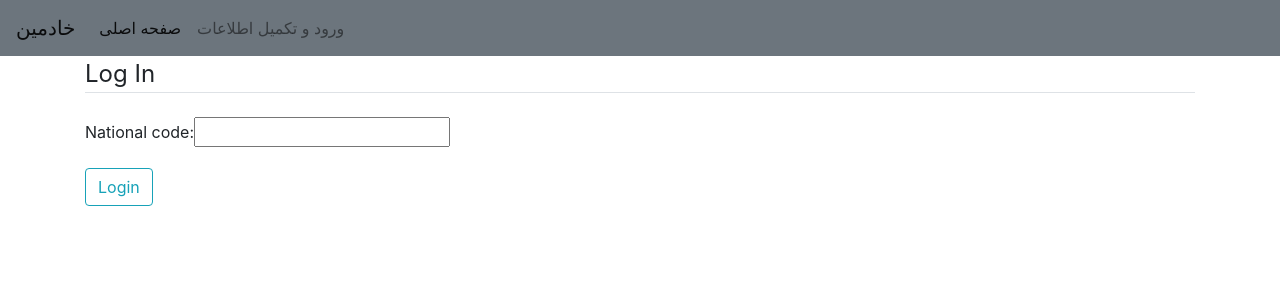
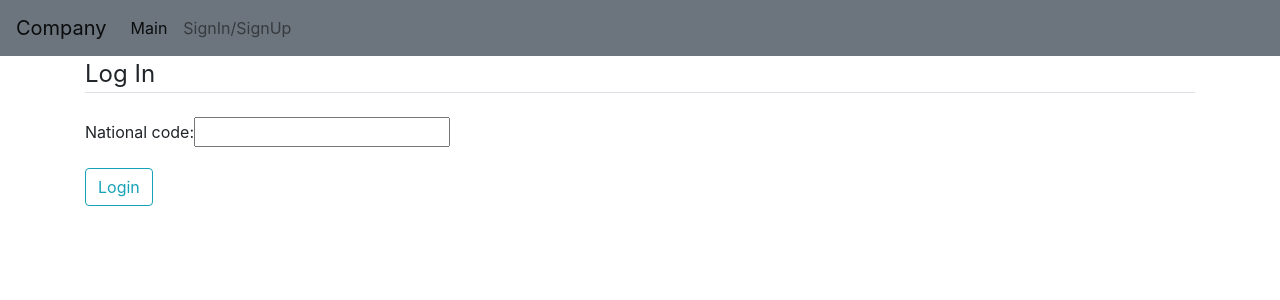
Before and after one commit to MMahdiNasiri/Recruitment-System, a Django app: page /users/login/ in a window 1280 px wide. Shown: the top 300 px of the page. Run offline with Django 3.2, Linux system fonts and the light colour scheme; some libraries are stand-ins or nearby versions.

Commit message:
prepare template

```diff
--- a/blog/templates/blog/index.html
+++ b/blog/templates/blog/index.html
@@ -18,7 +18,7 @@
 <body>
     <header>
         <nav class="navbar navbar-expand-lg navbar-light bg-secondary">
-          <a class="navbar-brand" href="{% url 'blog-home' %}">خادمین</a>
+          <a class="navbar-brand" href="{% url 'blog-home' %}">Company</a>
           <button class="navbar-toggler" type="button" data-toggle="collapse" data-target="#navbarSupportedContent" aria-controls="navbarSupportedContent" aria-expanded="false" aria-label="Toggle navigation">
             <span class="navbar-toggler-icon"></span>
           </button>
@@ -26,19 +26,19 @@
           <div class="collapse navbar-collapse" id="navbarSupportedContent">
             <ul class="navbar-nav mr-auto">
               <li class="nav-item active">
-                <a class="nav-link" href="{% url 'blog-home' %}">صفحه اصلی<span class="sr-only">(current)</span></a>
+                <a class="nav-link" href="{% url 'blog-home' %}">Main<span class="sr-only">(current)</span></a>
               </li>
 
                 {% if user.is_authenticated %}
                     <li class="nav-item">
-                        <a class="nav-link" href="{% url 'users-logout' %}">خروج</a>
+                        <a class="nav-link" href="{% url 'users-logout' %}">logout</a>
                     </li>
                     <li class="nav-item">
                         <a class="nav-link" href="{% url 'blog-home' %}">profile</a>
                     </li>
                   {% else %}
                     <li class="nav-item">
-                        <a class="nav-link" href="{% url 'users-login' %}">ورود و تکمیل اطلاعات</a>
+                        <a class="nav-link" href="{% url 'users-login' %}">SignIn/SignUp</a>
                     </li>
                   {% endif %}
             </ul>
--- a/users/forms.py
+++ b/users/forms.py
@@ -35,8 +35,8 @@ class FormStepOne(forms.ModelForm):
 
 class FormStepTwo(forms.ModelForm):
     student_regex = RegexValidator(regex=r'\d{9}$', message="studentcode must be 9 number")
-    EDUCATION_CHOICES = [(1, 'زیر دیپلم'), (2, 'دیپلم'), (3, 'بالاتراز دیپلم')]
-    LANGUAGE_CHOICES = [(1, 'کم'), (2, 'متوسط'), (3, 'زیاد')]
+    EDUCATION_CHOICES = [(1, 'Undergraduate'), (2, 'Diploma'), (3, 'Doctorate')]
+    LANGUAGE_CHOICES = [(1, 'Elementary'), (2, 'Intermediate'), (3, 'Advance')]
 
     education = forms.TypedChoiceField(choices=EDUCATION_CHOICES)
     field = forms.CharField(max_length=20, required=False)
@@ -53,7 +53,7 @@ class FormStepTwo(forms.ModelForm):
 
 
 class FormStepThree(forms.ModelForm):
-    fisically = forms.TypedChoiceField(choices=[(0, 'معلول'), (1, 'سالم')])
+    fisically = forms.TypedChoiceField(choices=[(0, 'unhealthy'), (1, 'healthy')])
     defective = forms.CharField(max_length=40, required=False)
     disease = forms.CharField(max_length=15, required=False)
     drugs = forms.CharField(max_length=15, required=False)
```
Also changed, not shown: db.sqlite3.
